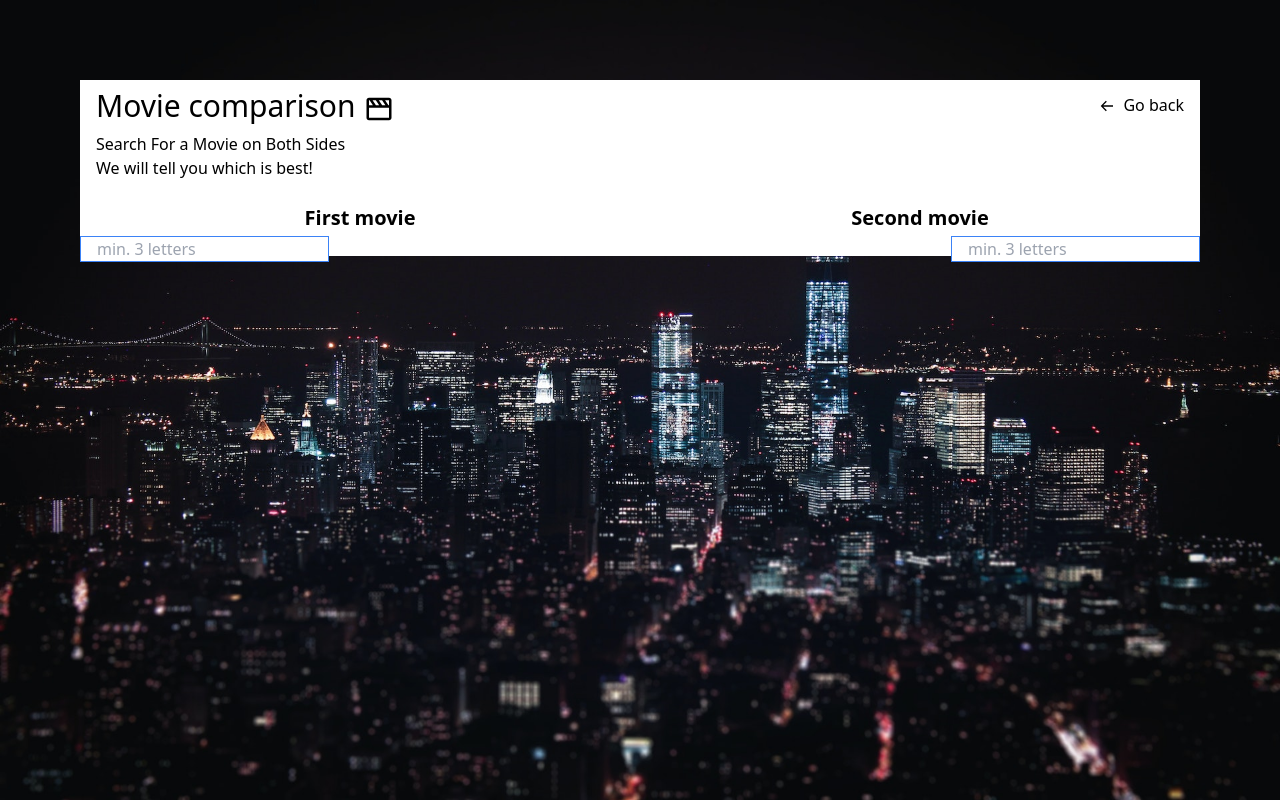
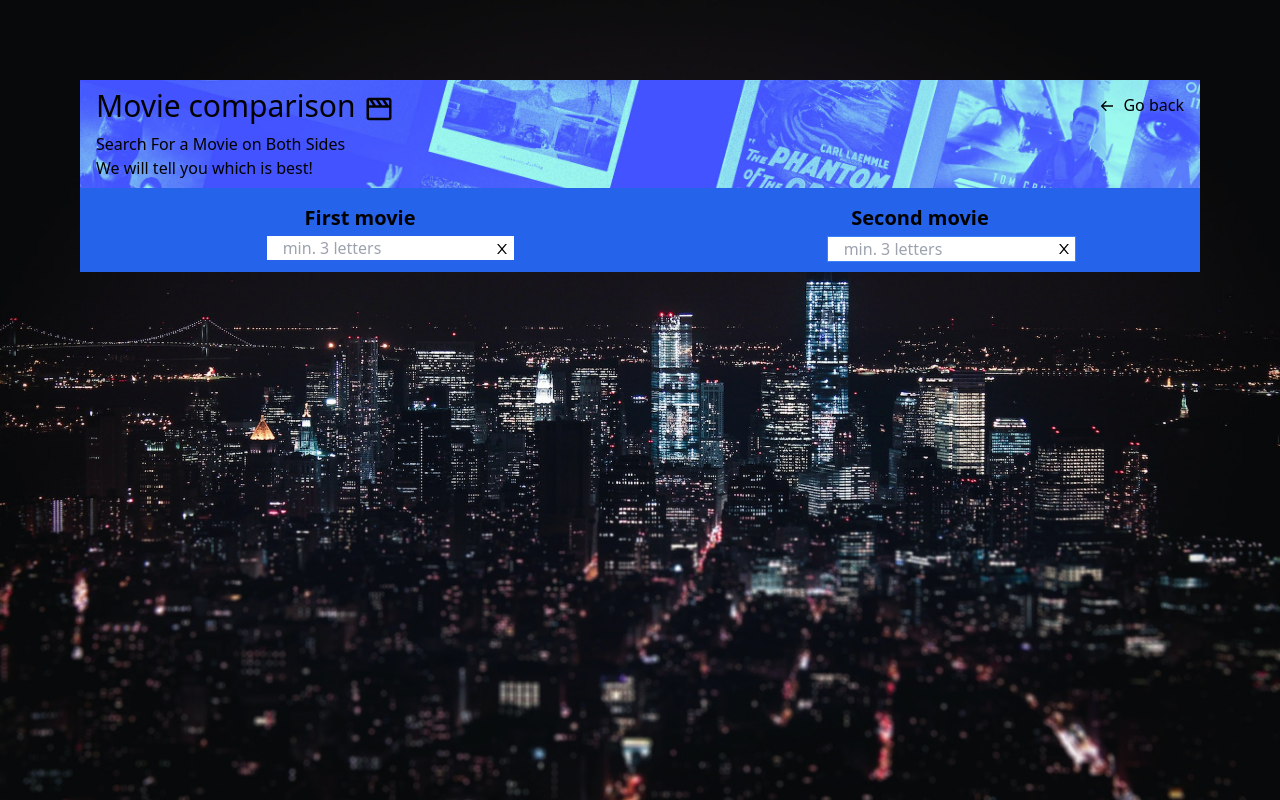
Before and after one commit to j3ksa/portfolio, a Next.js app: page /movieComparison in a window 1280 px wide. Built offline with nearby package versions, Linux system fonts and the light colour scheme.

Commit message:
C-7 Added better error handling, added banner

```diff
--- a/components/headers/movieHeader.tsx
+++ b/components/headers/movieHeader.tsx
@@ -3,7 +3,7 @@ import Link from "next/link"
 
 const MovieHeader = () => {
     return (
-        <div className="w-full bg-white px-4 py-2">
+        <div className="w-full bg-movieBanner bg-cover px-4 py-2">
             <div className="flex items-center justify-between">
                 <div className="flex items-end space-x-2">
                     <p className="text-3xl font-lg">Movie comparison</p>
--- a/components/movie/movieMain.tsx
+++ b/components/movie/movieMain.tsx
@@ -6,8 +6,8 @@ import { InitialMovie, MovieDetailed } from "interfaces/movie"
 import { AiOutlineClose } from "react-icons/ai"
 
 const MovieMain = () => {
-    const leftInput = useRef()
-    const rightInput = useRef()
+    const leftInput: React.MutableRefObject<HTMLInputElement> = useRef()
+    const rightInput: React.MutableRefObject<HTMLInputElement> = useRef()
 
     const [leftList, setLeftList] = useState<InitialMovie[]>([])
     const [rightList, setRightList] = useState<InitialMovie[]>([])
@@ -20,6 +20,7 @@ const MovieMain = () => {
 
     const leftSummary = async (e: React.ChangeEvent<HTMLInputElement>) => {
         try {
+            if(e.target.value.length > 0) {
                 const results = await fetchMovies(e.target.value)
                 if(results.Response === "False") {
                     setLeftList([])
@@ -29,6 +30,7 @@ const MovieMain = () => {
                     setLeftList(results.Search)
                 }
             }
+        }
         catch(error) {
             console.log(error)
         }
@@ -36,6 +38,7 @@ const MovieMain = () => {
 
     const rightSummary = async(e: React.ChangeEvent<HTMLInputElement>) => {
         try {
+            if(e.target.value.length > 0) {
                 const results = await fetchMovies(e.target.value)
                 if(results.Response === "False") {
                     setLeftList([])
@@ -43,6 +46,7 @@ const MovieMain = () => {
                 } else {
                     setRightError('')
                     setRightList(results.Search)
+                }
             }
         }
         catch(error) {
@@ -62,8 +66,15 @@ const MovieMain = () => {
         setRightPicked(results)
     }
 
+    const clearInput = (ref: React.MutableRefObject<HTMLInputElement>) => {
+        ref.current.value = ''
+    }
+
+    const leftListExist = leftList.length > 0 && leftInput.current.value !== ''
+    const rightListExist = rightList.length > 0 && rightInput.current.value !== ''
+
     return (
-        <div className="container bg-white py-4">
+        <div className="container bg-blue-600 py-4">
             <div className="grid grid-cols-2">
                 <div className="flex flex-col items-center relative">
                     <p className="text-xl font-bold mb-2">First movie</p>
@@ -99,16 +110,19 @@ const MovieMain = () => {
                             </div>
                             <AiOutlineClose className="absolute top-0 right-0 cursor-pointer" onClick={setLeftPicked.bind(this, null)}/>
                         </div> :
-                        <div className="absolute top-8 left-0 bg-white flex flex-col items-center">
+                        <div className={`absolute top-8 ${rightListExist ? 'left-0' : 'left-1/3'} bg-white flex flex-col items-center`}>
+                            <div className="relative">
                                 <input
                                     id="leftInput"
                                     ref={leftInput}
                                     type="text"
-                                className="outline-none border border-blue-500 placeholder:px-2 px-2 mx-auto"
+                                    className="outline-none placeholder:px-2 px-2 mx-auto rounded-md bg-transparent"
                                     placeholder="min. 3 letters"
                                     onChange={debounce((e: React.ChangeEvent<HTMLInputElement>) => leftSummary(e))}
                                 />
-                            {leftList.length > 0 &&
+                                <AiOutlineClose className="absolute top-[5px] right-1 cursor-pointer" onClick={() => clearInput(leftInput)}/>
+                            </div>
+                            {leftListExist &&
                                 <div className="">
                                     <div className="grid grid-cols-3 text-xl">
                                         <p className="place-self-stretch flex items-center justify-center">Poster:</p>
@@ -134,12 +148,12 @@ const MovieMain = () => {
                                     })}
                                 </div>
                             }
-                            {leftError && <p className="text-red-500">{leftError}</p>}
+                            {leftError && leftListExist && <p className="text-red-500">{leftError}</p>}
                         </div>
                     }
                 </div>
                 <div className="flex flex-col items-center relative">
-                    <p className="text-xl font-bold mb-2">Second movie</p>
+                    <p className="text-xl font-bold mb-6">Second movie</p>
                     {rightPicked ?
                         <div className="flex items-center space-x-2 relative">
                             <Image
@@ -173,7 +187,8 @@ const MovieMain = () => {
                             </div>
                             <AiOutlineClose className="absolute top-0 right-0 cursor-pointer" onClick={setRightPicked.bind(this, null)}/>
                         </div> :
-                        <div className="absolute top-8 right-0 bg-white flex flex-col items-center">
+                        <div className={`absolute top-8 ${rightListExist ? 'left-0' : 'left-1/3'}  bg-white flex flex-col items-center`}>
+                            <div className="relative">
                                 <input
                                     id="leftInput"
                                     ref={rightInput}
@@ -182,7 +197,10 @@ const MovieMain = () => {
                                     className="outline-none border border-blue-500 placeholder:px-2 px-2"
                                     onChange={debounce((e: React.ChangeEvent<HTMLInputElement>) => rightSummary(e))}
                                 />
-                            {rightList.length > 0 &&
+                                <AiOutlineClose className="absolute top-[5px] right-1 cursor-pointer" onClick={() => clearInput(rightInput)}/>
+                            </div>
+
+                            {rightListExist &&
                                 <div className="">
                                     <div className="grid grid-cols-3 text-xl">
                                         <p className="place-self-stretch flex items-center justify-center">Poster:</p>
@@ -211,7 +229,7 @@ const MovieMain = () => {
                                     })}
                                 </div>
                             }
-                            {rightError && <p className="text-red-500">{rightError}</p>}
+                            {rightError && rightListExist && <p className="text-red-500">{rightError}</p>}
                         </div>
                     }
                 </div>
--- a/tailwind.config.js
+++ b/tailwind.config.js
@@ -31,6 +31,7 @@ module.exports = {
       },
       backgroundImage: {
         'city': "url('/assets/city.jpg')",
+        'movieBanner': "url('/assets/movie/movieBanner.jpg')",
       },
     },
   },
```
Also changed, not shown: public/assets/movie/movieBanner.jpg (added), public/assets/movie/notAvailable.png (renamed from public/assets/notAvailable.png). Lines whose indentation alone changed are shown as unchanged.
